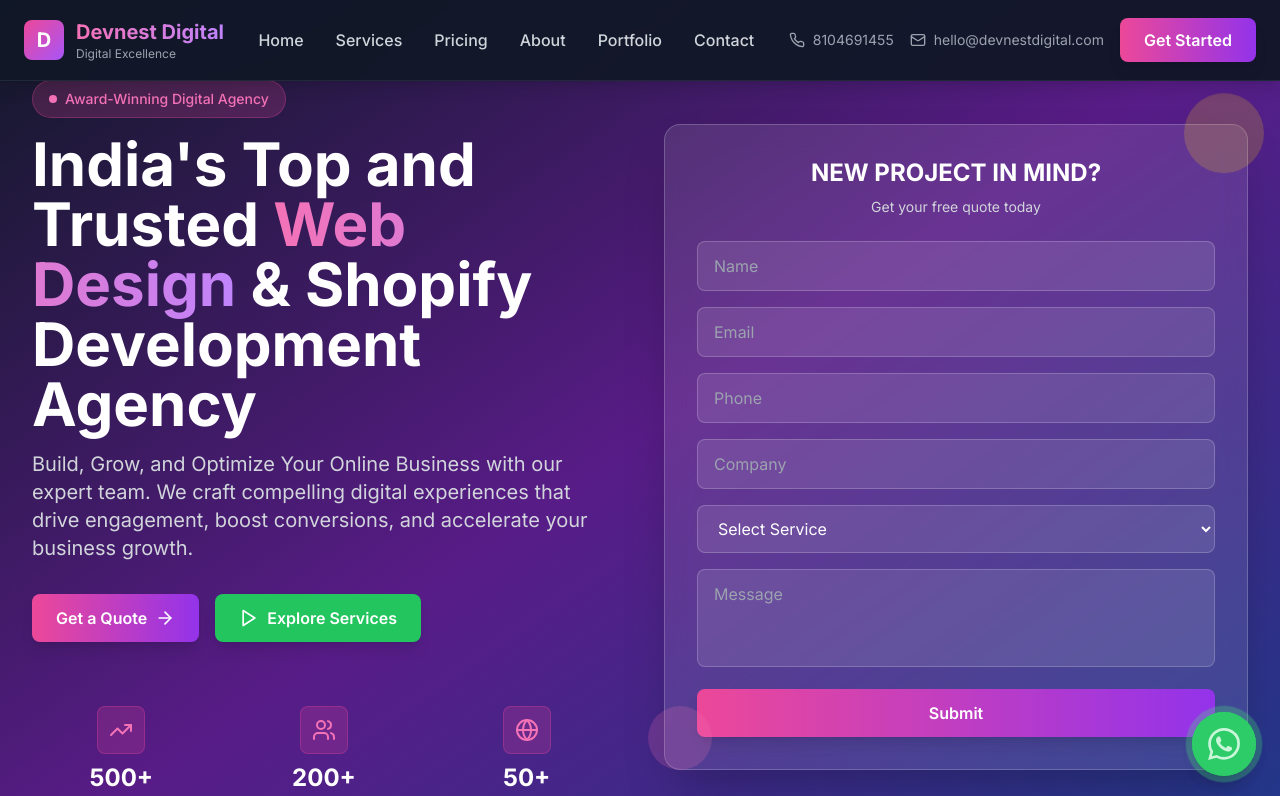
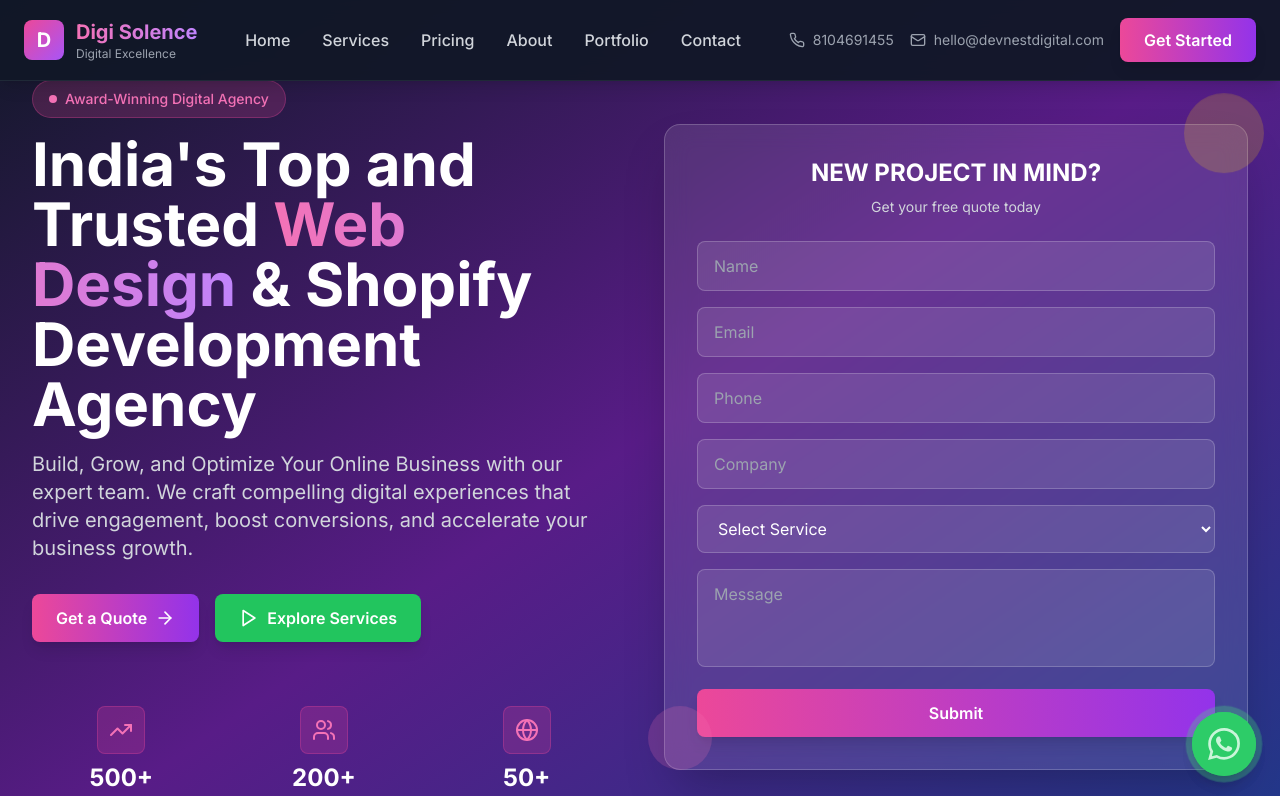
Before and after one commit to sunilbvc/NextJS-Web, a Next.js app: page / in a window 1280 px wide. Shown: the top 796 px of the page. Built offline with nearby package versions, Linux system fonts and the light colour scheme.

Commit message:
page updated domain name

```diff
--- a/app/layout.tsx
+++ b/app/layout.tsx
@@ -5,21 +5,21 @@
 const inter = Inter({ subsets: ['latin'] })
 
 export const metadata: Metadata = {
-  title: 'Devnest Digital - Social Media Marketing & Web Development Agency',
+  title: 'Digi Solence - Social Media Marketing & Web Development Agency',
   description: 'Transform your business with our expert social media marketing and web development services. We create engaging digital experiences that drive results.',
   keywords: 'social media marketing, web development, digital agency, SEO, content marketing, branding',
-  authors: [{ name: 'Devnest Digital' }],
+  authors: [{ name: 'Digi Solence' }],
   openGraph: {
-    title: 'Devnest Digital - Social Media Marketing & Web Development Agency',
+    title: 'Digi Solence - Social Media Marketing & Web Development Agency',
     description: 'Transform your business with our expert social media marketing and web development services.',
     url: 'https://digitalcraftpro.com',
-    siteName: 'Devnest Digital',
+    siteName: 'Digi Solence',
     images: [
       {
         url: '/og-image.jpg',
         width: 1200,
         height: 630,
-        alt: 'Devnest Digital - Digital Marketing Agency',
+        alt: 'Digi Solence - Digital Marketing Agency',
       },
     ],
     locale: 'en_US',
@@ -27,7 +27,7 @@
   },
   twitter: {
     card: 'summary_large_image',
-    title: 'Devnest Digital - Social Media Marketing & Web Development Agency',
+    title: 'Digi Solence - Social Media Marketing & Web Development Agency',
     description: 'Transform your business with our expert digital services.',
     images: ['/og-image.jpg'],
   },
--- a/components/About.tsx
+++ b/components/About.tsx
@@ -71,7 +71,7 @@
           >
             <div className="inline-flex items-center px-4 py-2 bg-primary-100 text-primary-700 rounded-full text-sm font-medium">
               <span className="w-2 h-2 bg-primary-600 rounded-full mr-2"></span>
-              About Devnest Digital
+              About Digi Solence
             </div>
 
             <h2 className="text-4xl md:text-5xl font-bold leading-tight">
@@ -79,7 +79,7 @@
             </h2>
 
             <p className="text-xl text-gray-600 leading-relaxed">
-              Founded in 2019, Devnest Digital has been at the forefront of digital transformation,
+              Founded in 2019, Digi Solence has been at the forefront of digital transformation,
               helping businesses of all sizes establish powerful online presences and achieve remarkable growth.
             </p>
 
--- a/components/Footer.tsx
+++ b/components/Footer.tsx
@@ -92,7 +92,7 @@
                 </div>
                 <div>
                   <h3 className="text-xl font-bold bg-gradient-to-r from-pink-400 to-purple-400 bg-clip-text text-transparent">
-                    Devnest Digital
+                    Digi Solence
                   </h3>
                   <p className="text-xs text-gray-400">Digital Excellence</p>
                 </div>
@@ -234,7 +234,7 @@
         <div className="border-t border-gray-800 py-6">
           <div className="flex flex-col md:flex-row items-center justify-between space-y-4 md:space-y-0">
             <div className="text-gray-400 text-sm">
-              © {currentYear} Devnest Digital. All rights reserved.
+              © {currentYear} Digi Solence. All rights reserved.
             </div>
 
             <div className="flex items-center space-x-6 text-sm text-gray-400">
--- a/components/Header.tsx
+++ b/components/Header.tsx
@@ -24,7 +24,7 @@
               <span className="text-white font-bold text-sm lg:text-xl">D</span>
             </div>
             <div className="hidden sm:block">
-              <h1 className="text-sm lg:text-xl font-bold bg-gradient-to-r from-pink-400 to-purple-400 bg-clip-text text-transparent whitespace-nowrap">Devnest Digital</h1>
+              <h1 className="text-sm lg:text-xl font-bold bg-gradient-to-r from-pink-400 to-purple-400 bg-clip-text text-transparent whitespace-nowrap">Digi Solence</h1>
               <p className="text-xs text-gray-400">Digital Excellence</p>
             </div>
           </div>
--- a/components/Testimonials.tsx
+++ b/components/Testimonials.tsx
@@ -12,7 +12,7 @@
       company: 'TechStart Inc.',
       image: '/api/placeholder/80/80',
       rating: 5,
-      content: 'Devnest Digital transformed our online presence completely. Their social media strategy increased our engagement by 300% and the new website has improved our conversion rate significantly. The team is professional, responsive, and truly cares about our success.',
+      content: 'Digi Solence transformed our online presence completely. Their social media strategy increased our engagement by 300% and the new website has improved our conversion rate significantly. The team is professional, responsive, and truly cares about our success.',
       results: ['+300% Social Media Engagement', '+180% Conversion Rate', '+250% Website Traffic']
     },
     {
@@ -22,7 +22,7 @@
       company: 'FitnessPro',
       image: '/api/placeholder/80/80',
       rating: 5,
-      content: 'Working with Devnest Digital has been a game-changer for our fitness brand. Their influencer marketing campaign helped us reach millions of potential customers and our brand awareness has skyrocketed. Highly recommended!',
+      content: 'Working with Digi Solence has been a game-changer for our fitness brand. Their influencer marketing campaign helped us reach millions of potential customers and our brand awareness has skyrocketed. Highly recommended!',
       results: ['+500% Brand Awareness', '+400% Social Reach', '+280% Sales Growth']
     },
     {
@@ -32,7 +32,7 @@
       company: 'RestaurantHub',
       image: '/api/placeholder/80/80',
       rating: 5,
-      content: 'The team at Devnest Digital built us an incredible booking platform that has revolutionized how we manage reservations. The user experience is seamless and our customers love it. Our revenue has increased by 160% since launch.',
+      content: 'The team at Digi Solence built us an incredible booking platform that has revolutionized how we manage reservations. The user experience is seamless and our customers love it. Our revenue has increased by 160% since launch.',
       results: ['+160% Revenue Growth', '+220% Booking Rate', '4.8/5 Customer Rating']
     },
     {
@@ -42,7 +42,7 @@
       company: 'GreenEnergy Solutions',
       image: '/api/placeholder/80/80',
       rating: 5,
-      content: 'Devnest Digital delivered an exceptional mobile app that exceeded all our expectations. The progressive web app technology they used ensures excellent performance across all devices. Our user retention has improved dramatically.',
+      content: 'Digi Solence delivered an exceptional mobile app that exceeded all our expectations. The progressive web app technology they used ensures excellent performance across all devices. Our user retention has improved dramatically.',
       results: ['+400% App Downloads', '+180% User Retention', '+150% Market Share']
     },
     {
@@ -52,7 +52,7 @@
       company: 'FashionForward',
       image: '/api/placeholder/80/80',
       rating: 5,
-      content: 'The influencer marketing campaign by Devnest Digital was absolutely phenomenal. They connected us with the perfect influencers and the results were beyond our wildest dreams. Our social media presence is now industry-leading.',
+      content: 'The influencer marketing campaign by Digi Solence was absolutely phenomenal. They connected us with the perfect influencers and the results were beyond our wildest dreams. Our social media presence is now industry-leading.',
       results: ['+350% Brand Awareness', '+500% Social Reach', '+280% Sales Conversion']
     },
     {
@@ -62,7 +62,7 @@
       company: 'EduTech Innovations',
       image: '/api/placeholder/80/80',
       rating: 5,
-      content: 'Devnest Digital\'s content marketing strategy has positioned us as thought leaders in the education technology space. Our lead generation has increased by 280% and our brand authority has grown significantly.',
+      content: 'Digi Solence\'s content marketing strategy has positioned us as thought leaders in the education technology space. Our lead generation has increased by 280% and our brand authority has grown significantly.',
       results: ['+280% Lead Generation', '+320% Content Engagement', '+190% Brand Authority']
     }
   ]
@@ -83,7 +83,7 @@
           </h2>
           <p className="text-xl text-gray-600 max-w-3xl mx-auto">
             Don't just take our word for it. Here's what our clients have to say
-            about their experience working with Devnest Digital.
+            about their experience working with Digi Solence.
           </p>
         </motion.div>
 
```
